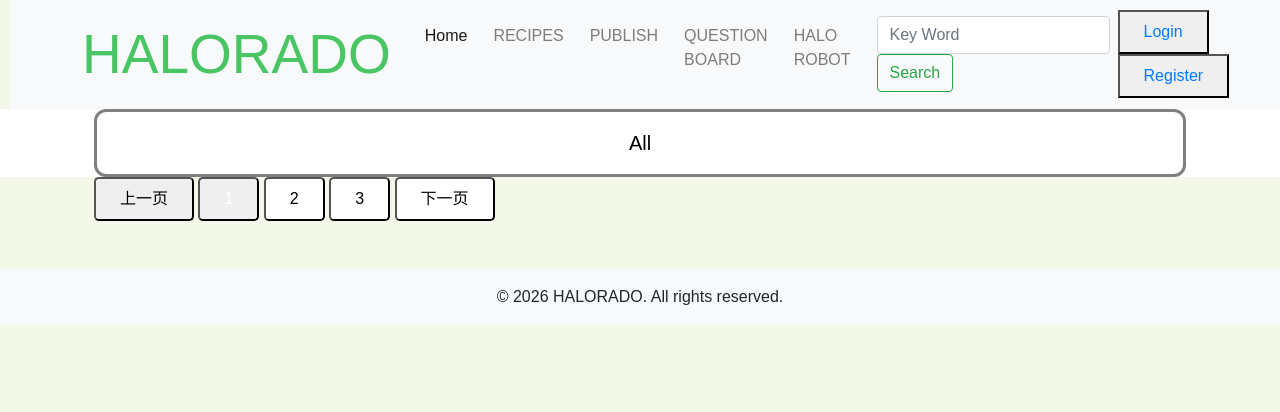
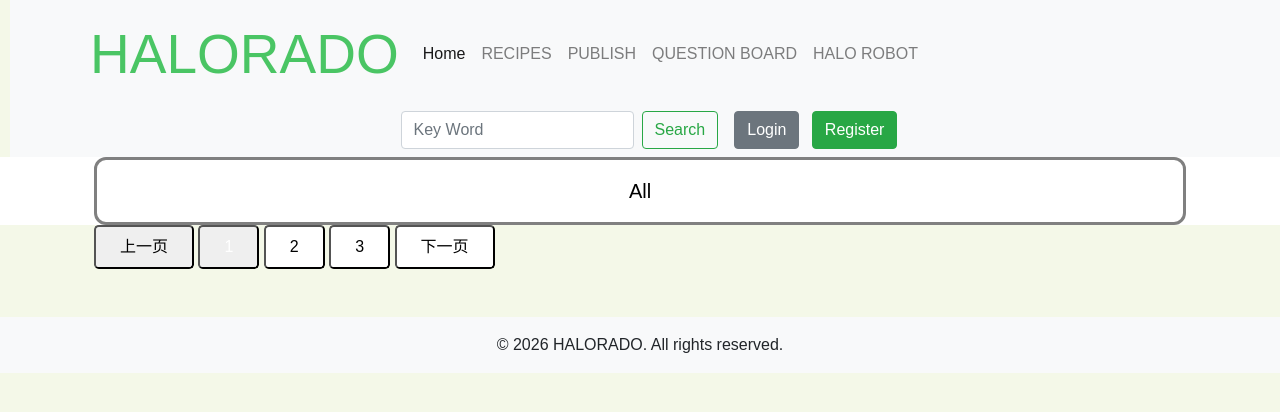
Before and after one commit to ZoeyHuajun/HALORADO, a Flask app: page / in a window 1280 px wide. Shown: the top 412 px of the page. Run offline with Flask 3, Linux system fonts and the light colour scheme; data that the repository does not hold is empty; some libraries are stand-ins or nearby versions.

Commit message:
update080726

```diff
--- a/static/base.css
+++ b/static/base.css
@@ -7,9 +7,12 @@
     color:#38964d;
     text-decoration: none;
 }
-.navbar-nav{
+.my-navbar-nav{
+    display: flex;
+    flex-direction: column;
     margin-left: 10px;
     gap: 10px;
+
 
 }
 body {
--- a/templates/base.html
+++ b/templates/base.html
@@ -8,7 +8,7 @@
     <link rel="stylesheet" href="{{ url_for('static', filename='css/init.css') }}">
     <meta name="viewport" content="width=device-width, initial-scale=1">
     <script src="{{ url_for('static',filename='jquery/jquery-3.7.1.min.js') }}"></script>
-    <title>HALORADO - {% block title %}{% endblock %}</title>  <!-- name tab  -->
+    <title>HALORADO - {% block title %}{% endblock %}</title> <!-- name tab  -->
     {% block head_details %}
     {% endblock %}
 </head>
@@ -16,15 +16,15 @@
 <body>
     <header>
 
-    <nav class="navbar navbar-expand-lg navbar-light bg-light navbar-nav">
+        <nav class="navbar navbar-expand-lg navbar-light bg-light my-navbar-nav">
             <div class="container">
                 <a class="navbar-brand halorado-name" href="/">HALORADO</a>
                 <button class="navbar-toggler" type="button" data-toggle="collapse"
-                data-target="#navbarSupportedContent" aria-controls="navbarSupportedContent"
-                aria-expanded="false" aria-label="Toggle navigation">
+                    data-target="#navbarSupportedContent" aria-controls="navbarSupportedContent" aria-expanded="false"
+                    aria-label="Toggle navigation">
                     <span class="navbar-toggler-icon"></span>
                 </button>
-            <div class="collapse navbar-collapse" id="navbarSupportedContent">
+                <div class="collapse navbar-collapse navbar-top" id="navbarSupportedContent">
                     <ul class="navbar-nav mr-auto">
                         <li class="nav-item active">
                             <a class="nav-link" href="/"> Home <span class="sr-only"></span></a>
@@ -41,28 +41,27 @@
                         <li class="nav-item">
                             <a class="nav-link" href="/halo">HALO ROBOT</a>
                         </li>
-                    <li class="nav-item ml-2">
+                    </ul>
+                </div>
+            </div>
+            <div class="collapse navbar-collapse navbar-bottom" id="navbarSupportedContent2">
+                <div class="ml-2">
                     <form class="form-inline my-2 my-lg-0" method="GET" action="#">
-                            <input class="form-control mr-sm-2" type="search" placeholder="Key Word" aria-label="Search" name="q">
+                        <input class="form-control mr-sm-2" type="search" placeholder="Key Word" aria-label="Search"
+                            name="q">
                         <button class="btn btn-outline-success my-2 my-sm-0" type="submit">Search</button>
                     </form>
-                    </li>
-                </ul>
+                </div>
                 {% if user %}
-                    <div class="relative group">
-                        <button class="flex items-center space-x-2 text-gray-700 hover:text-green-600 font-medium transition-colors focus:outline-none">
+                <div class="dropdown ml-3">
+                    <button class="btn btn-secondary dropdown-toggle" type="button" id="userDropdown"
+                        data-toggle="dropdown" aria-haspopup="true" aria-expanded="false">
                         <span>{{ user.username }}</span>
-                            <svg xmlns="http://www.w3.org/2000/svg" class="h-4 w-4" fill="none" viewBox="0 0 24 24"
-                                stroke="currentColor">
-                                <path stroke-linecap="round" stroke-linejoin="round" stroke-width="2"
-                                    d="M19 9l-7 7-7-7"/>
-                            </svg>
                     </button>
                     <!-- logout-->
-                        <div class="absolute right-0 mt-2 w-48 bg-white rounded-lg shadow-lg py-1 opacity-0 invisible group-hover:opacity-100 group-hover:visible transition-all duration-200 ease-in-out">
+                    <div class="dropdown-menu" aria-labelledby="userDropdown">
                         <form method="POST" action="/logout">
-                                <button type="submit"
-                                        class="block w-full text-left px-4 py-3 text-sm text-gray-700 hover:bg-gray-100 transition-colors">
+                            <button class="dropdown-item" type="submit">
                                 Logout
                             </button>
                         </form>
@@ -70,17 +69,13 @@
                 </div>
                 {% else %}
                 <!-- login and register -->
-                    <div class="flex items-center space-x-4">
-                        <button class="bg-gray-500 hover:bg-gray-600 text-white px-4 py-2 rounded-full text-sm font-medium transition-colors">
-                            <a href="/login">Login</a>
-                        </button>
-                        <button class="bg-green-500 hover:bg-green-600 text-white px-4 py-2 rounded-full text-sm font-medium transition-colors">
-                            <!--transfer the page-->
-                            <a href="/register">Register</a>
-                        </button>
+                <div class="ml-3">
+                    <a class="btn btn-secondary mr-2" href="/login">Login</a>
+                    <a class="btn btn-success" href="/register">
+                        Register
+                    </a>
                 </div>
                 {% endif %}
-            </div>
             </div>
         </nav>
     </header>
@@ -88,10 +83,12 @@
     <div class="bg-white border-b">
         <div class="container mx-auto px-4">
             <div class="flex overflow-x-auto py-3 hide-scrollbar tab-bar">
-            <a href="/" class="category-tab {{ 'active' if category_id==None else '' }} font-medium text-gray-900 whitespace-nowrap">All</a>
+                <a href="/"
+                    class="category-tab {{ 'active' if category_id==None else '' }} font-medium text-gray-900 whitespace-nowrap">All</a>
                 {% for category in categories %}
                 <a href="/?category={{ category.id }}"
-               class="category-tab font-medium text-gray-500 hover:text-gray-900 whitespace-nowrap {{ 'active' if category_id==category.id else '' }}">{{ category.name }}</a>
+                    class="category-tab font-medium text-gray-500 hover:text-gray-900 whitespace-nowrap {{ 'active' if category_id==category.id else '' }}">{{
+                    category.name }}</a>
                 {% endfor %}
             </div>
         </div>
@@ -108,4 +105,5 @@
         </div>
     </footer>
 </body>
+
 </html>
```
Lines whose indentation alone changed are shown as unchanged.
